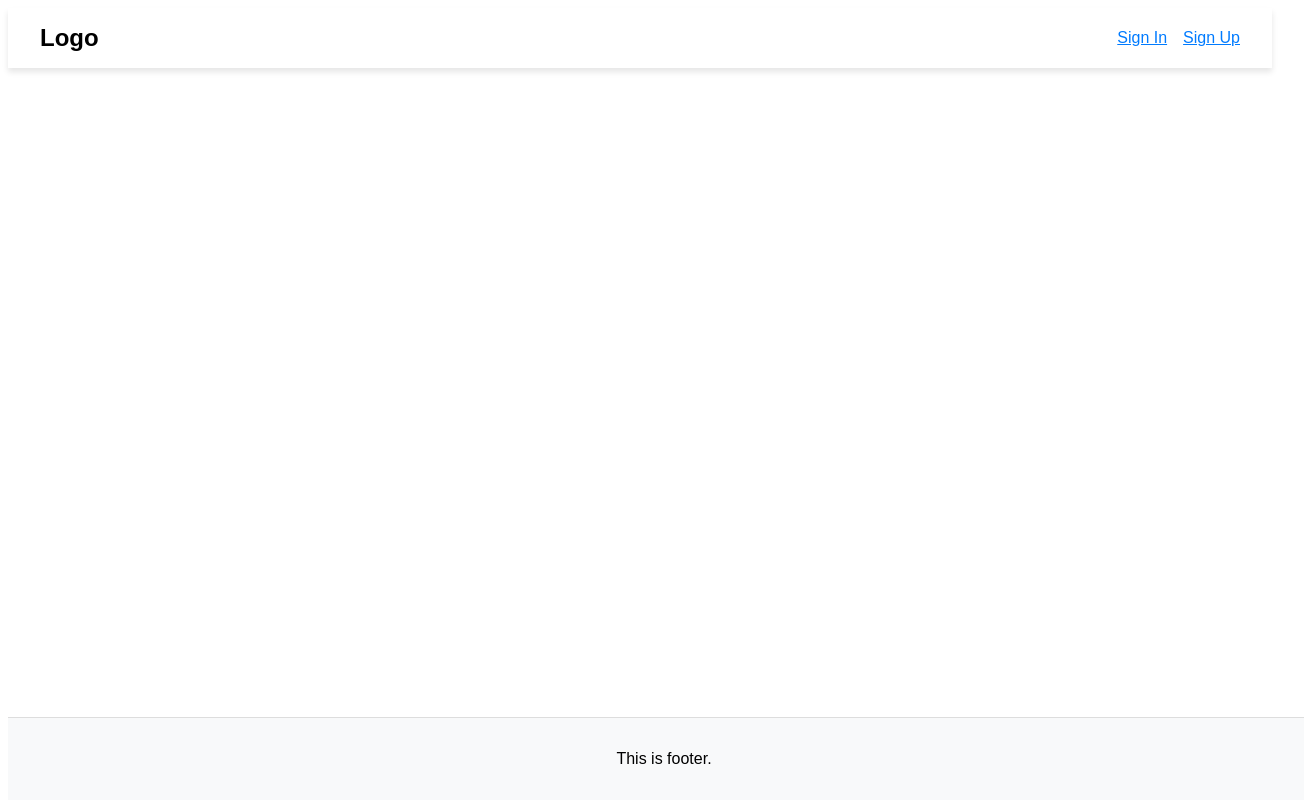
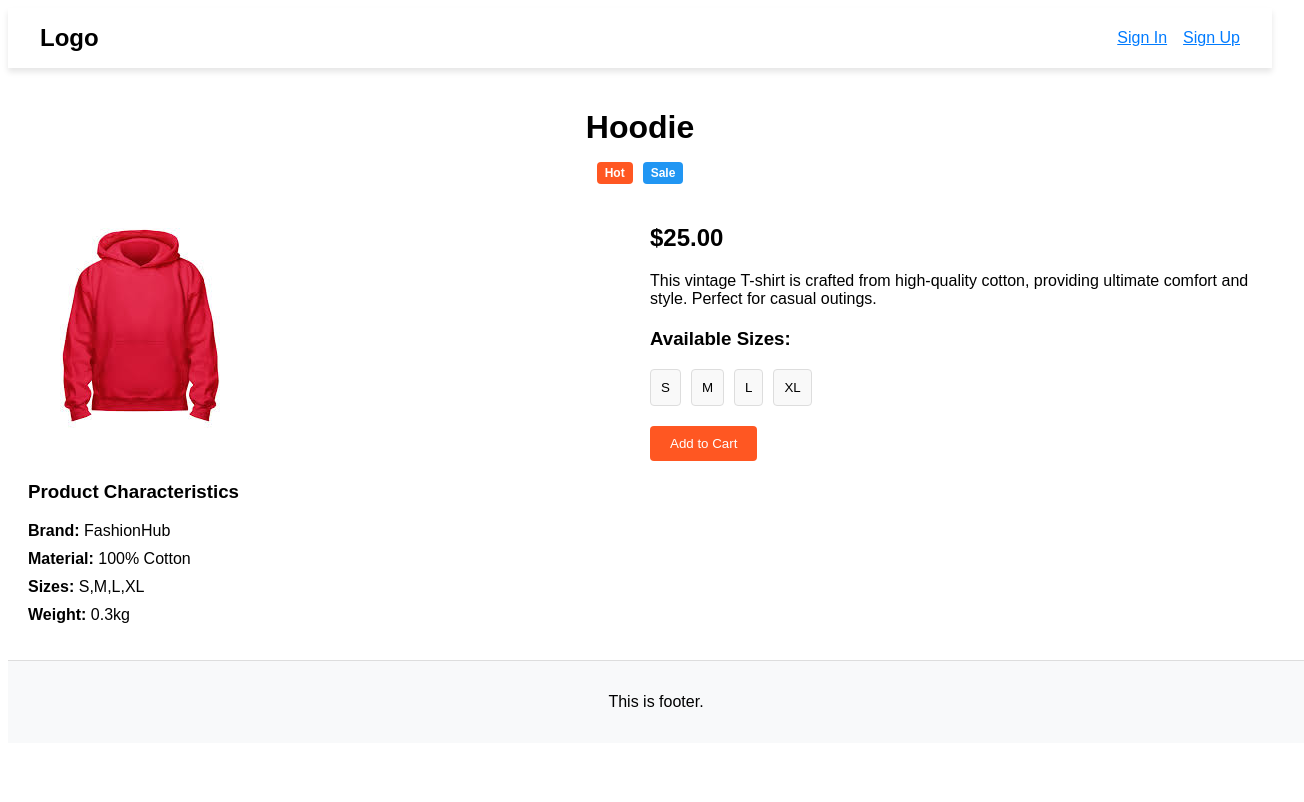
Before and after one commit to amiramiour/ecommerce-frontend, a React (Vite) app: page /product/1 in a window 1280 px wide. Shown: the top 802 px of the page, 1304 px wide, since content can reach past the window. Built offline with nearby package versions, Linux system fonts and the light colour scheme.

Commit message:
modify product card

```diff
--- a/src/App.css
+++ b/src/App.css
@@ -50,11 +50,3 @@
   padding: 2rem;
   text-align: center;
 }
-
-/* Footer styles */
-.footer {
-  text-align: center;
-  padding: 1rem;
-  background-color: #f8f9fa;
-  border-top: 1px solid #ddd;
-}
--- a/src/App.jsx
+++ b/src/App.jsx
@@ -7,7 +7,8 @@ import ProfilePage from "./screens/ProfilePage";
 import LoginForm from "./screens/LoginForm";
 import Header from "./components/Header";
 import Footer from "./components/Footer";
-
+import ProductDetails from "./components/ProductDetails";
+import CartPage from "./screens/CartPage";
 const App = () => {
   const [user, setUser] = useState(null);
   const [orders, setOrders] = useState([
@@ -37,6 +38,10 @@ const App = () => {
         <Route path="/register" element={<RegisterForm />} />
         <Route path="/profile" element={<ProfilePage user={user} orders={orders} onLogout={handleLogout} />} />
         <Route path="/login" element={<LoginForm onLogin={handleLogin} />} />
+        <Route path="/product/:id" element={<ProductDetails />} />
+        <Route path="/cart" element={<CartPage />} />
+
+
       </Routes>
       <Footer />
     </div>
--- /dev/null
+++ b/src/components/CartItem.jsx
@@ -0,0 +1,20 @@
+import React from "react";
+import "./../styles/CartItem.css";
+
+const CartItem = ({ image, title, price, quantity }) => {
+  return (
+    <div className="cart-item">
+      <div className="cart-item-image">
+        <img src={image} alt={title} />
+      </div>
+      <div className="cart-item-details">
+        <h4>{title}</h4>
+        <p>${price} x {quantity}</p>
+      </div>
+      <button className="suppression-button">Supprimer</button>
+
+    </div>
+  );
+};
+
+export default CartItem;
--- a/src/components/ProductCard.jsx
+++ b/src/components/ProductCard.jsx
@@ -1,8 +1,10 @@
 import React from "react";
+import { Link } from "react-router-dom";
 import "./../styles/productCard.css";
-//src/components/ProductCard.jsx
-const ProductCard = ({ image, title, price, tags }) => {
+
+const ProductCard = ({ id, image, title, price, tags }) => {
   return (
+    <Link to={`/product/${id}`} className="product-card-link">
       <div className="product-card">
         <div className="product-image-container">
           <img src={image} alt={title} className="product-image" />
@@ -21,6 +23,7 @@ const ProductCard = ({ image, title, price, tags }) => {
           </div>
         </div>
       </div>
+    </Link>
   );
 };
 
--- /dev/null
+++ b/src/components/ProductDetails.jsx
@@ -0,0 +1,76 @@
+import React from "react";
+import { useParams } from "react-router-dom";
+import "./../styles/ProductDetails.css";
+import HoodieImage from "../assets/images/hoodie.jpeg";
+
+const ProductDetails = () => {
+  const { id } = useParams(); // Récupérer l'ID du produit à partir de l'URL
+  const product = {
+    id: "1",
+    image: HoodieImage,
+    title: "Hoodie",
+    price: "25.00",
+    tags: ["Hot", "Sale"],
+    description: `This vintage T-shirt is crafted from high-quality cotton, providing
+    ultimate comfort and style. Perfect for casual outings.`,
+    characteristics: {
+      Brand: "FashionHub",
+      Material: "100% Cotton",
+      Sizes: ["S", "M", "L", "XL"],
+      Weight: "0.3kg",
+    },
+  };
+
+  return (
+    <div className="product-details-page">
+      <div className="product-details-header">
+        <h1>{product.title}</h1>
+        <div className="product-tags1">
+          {product.tags.map((tag, index) => (
+            <span key={index} className={`product-tag1 ${tag.toLowerCase()}`}>
+              {tag}
+            </span>
+          ))}
+        </div>
+      </div>
+
+      <div className="product-details-content">
+        <div className="product-image-section">
+          <img
+            src={product.image}
+            alt={product.title}
+            className="product-details-image"
+          />
+        </div>
+        <div className="product-info-section">
+          <h2>${product.price}</h2>
+          <p className="product-description">{product.description}</p>
+
+          <h3>Available Sizes:</h3>
+          <div className="product-sizes">
+            {product.characteristics.Sizes.map((size) => (
+              <button key={size} className="size-button">
+                {size}
+              </button>
+            ))}
+          </div>
+
+          <button className="add-to-cart-button">Add to Cart</button>
+        </div>
+      </div>
+
+      <div className="product-characteristics">
+        <h3>Product Characteristics</h3>
+        <ul>
+          {Object.entries(product.characteristics).map(([key, value]) => (
+            <li key={key}>
+              <strong>{key}:</strong> {value.toString()}
+            </li>
+          ))}
+        </ul>
+      </div>
+    </div>
+  );
+};
+
+export default ProductDetails;
--- /dev/null
+++ b/src/screens/CartPage.jsx
@@ -0,0 +1,57 @@
+import React, { useState } from "react";
+import CartItem from "../components/CartItem";
+import "./../styles/CartPage.css";  // Optional: add styles for CartPage
+import HoodieImage from "../assets/images/hoodie.jpeg";
+
+const CartPage = () => {
+  const [cartItems, setCartItems] = useState([
+    {
+      image: HoodieImage,
+      title: "Hoodie Comfort",
+      price: "35.00",
+      quantity: 1,
+    },
+    {
+      image: HoodieImage,
+      title: "Jeans Classic",
+      price: "40.00",
+      quantity: 2,
+    },
+  ]);
+
+  const handleCheckout = () => {
+    // Logic for checkout (You can handle this as you wish)
+    alert("Proceeding to checkout...");
+  };
+
+  const calculateTotal = () => {
+    return cartItems.reduce((total, item) => total + item.price * item.quantity, 0);
+  };
+
+  return (
+    <div className="cart-page">
+      <div className="cart-content">
+        <h1>Your Shopping Cart</h1>
+        <div className="cart-items">
+          {cartItems.map((item, index) => (
+            <CartItem
+              key={index}
+              image={item.image}
+              title={item.title}
+              price={item.price}
+              quantity={item.quantity}
+            />
+          ))}
+        </div>
+        <div className="cart-summary">
+          <h3>Total: ${calculateTotal().toFixed(2)}</h3>
+          <button onClick={handleCheckout} className="checkout-button">
+            Proceed to Checkout
+          </button>
+        </div>
+      </div>
+    </div>
+  );
+};
+
+export default CartPage;
--- a/src/screens/HomePage.jsx
+++ b/src/screens/HomePage.jsx
@@ -1,6 +1,5 @@
 import React from "react";
 import Header from "../components/Header";
-import Footer from "../components/Footer";
 import ProductCard from "../components/ProductCard";
 import "./../styles/HomePage.css";
 
@@ -50,7 +49,6 @@ const HomePage = () => {
           ))}
         </div>
       </div>
-      <Footer />
     </div>
   );
 };
--- /dev/null
+++ b/src/styles/CartItem.css
@@ -0,0 +1,43 @@
+/* src/styles/CartItem.css */
+.cart-item {
+    display: flex;
+    justify-content: space-between;
+    padding: 15px;
+    border-bottom: 1px solid #ddd;
+    background-color: #fff;
+    border-radius: 8px;
+  }
+
+  .cart-item-image img {
+    width: 100px;
+    height: 150px;
+    object-fit: cover;
+  }
+
+  .cart-item-details {
+    flex-grow: 1;
+    padding-left: 15px;
+  }
+
+  .cart-item-details h4 {
+    font-size: 18px;
+    color: #333;
+  }
+
+  .cart-item-details p {
+    font-size: 16px;
+    color: #555;
+  }
+
+
+  .suppression-button {
+    margin-top: 20px;
+    padding: 10px 20px;
+    background-color:red;
+    color: #fff;
+    border: none;
+    border-radius: 4px;
+    cursor: pointer;
+    height: 35px;
+    width: 100px;
+  }
--- /dev/null
+++ b/src/styles/CartPage.css
@@ -0,0 +1,34 @@
+/* src/styles/CartPage.css */
+.cart-page {
+    padding: 20px;
+    background-color: #f9f9f9;
+  }
+
+  .cart-content {
+    max-width: 1200px;
+    margin: 0 auto;
+  }
+
+  .cart-items {
+    display: flex;
+    flex-direction: column;
+    gap: 20px;
+  }
+
+  .cart-summary {
+    text-align: center;
+    margin-top: 30px;
+  }
+
+  .checkout-button {
+    padding: 10px 20px;
+    background-color: #2196f3;
+    color: white;
+    border: none;
+    border-radius: 5px;
+    cursor: pointer;
+  }
+
+  .checkout-button:hover {
+    background-color: #1976d2;
+  }
--- /dev/null
+++ b/src/styles/ProductDetails.css
@@ -0,0 +1,92 @@
+.product-details-page {
+    padding: 20px;
+    font-family: Arial, sans-serif;
+
+  }
+
+  .product-details-header {
+    margin-bottom: 20px;
+    text-align: center;
+  }
+
+  .product-tags1 {
+    display: flex;
+    justify-content: center;
+    gap: 10px;
+  }
+
+  .product-tag1 {
+    font-size: 12px;
+    color: #fff;
+    padding: 4px 8px;
+    border-radius: 4px;
+    font-weight: bold;
+  }
+
+  .product-tag1.hot {
+    background-color: #ff5722;
+  }
+
+  .product-tag1.sale {
+    background-color: #2196f3;
+  }
+
+  .product-details-content {
+    display: flex;
+    gap: 20px;
+    margin-bottom: 20px;
+  }
+
+  .product-image-section {
+    flex: 1;
+  }
+
+  .product-details-image {
+    max-width: 100%;
+    border-radius: 10px;
+  }
+
+  .product-info-section {
+    flex: 1;
+  }
+
+  .old-price {
+    color: #999;
+    text-decoration: line-through;
+  }
+
+  .product-description {
+    margin: 20px 0;
+  }
+
+  .product-sizes {
+    display: flex;
+    gap: 10px;
+  }
+
+  .size-button {
+    padding: 10px;
+    border: 1px solid #ddd;
+    border-radius: 4px;
+    background-color: #f9f9f9;
+    cursor: pointer;
+  }
+
+  .add-to-cart-button {
+    margin-top: 20px;
+    padding: 10px 20px;
+    background-color: #ff5722;
+    color: #fff;
+    border: none;
+    border-radius: 4px;
+    cursor: pointer;
+  }
+
+  .product-characteristics ul {
+    list-style-type: none;
+    padding: 0;
+  }
+
+  .product-characteristics li {
+    margin-bottom: 10px;
+  }
--- a/src/styles/footer.css
+++ b/src/styles/footer.css
@@ -3,7 +3,6 @@
     padding: 1rem;
     background-color: #f8f9fa;
     border-top: 1px solid #ddd;
-    position: fixed;
     bottom: 0;
     width: 100%;
   }
```
Lines whose indentation alone changed are shown as unchanged.
